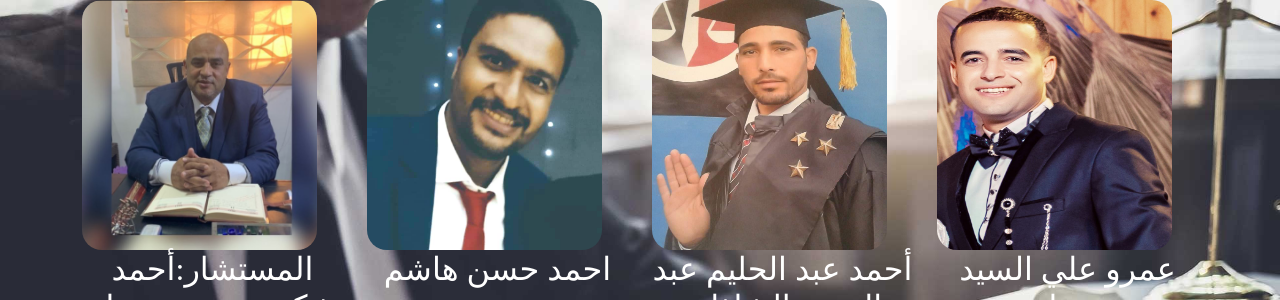
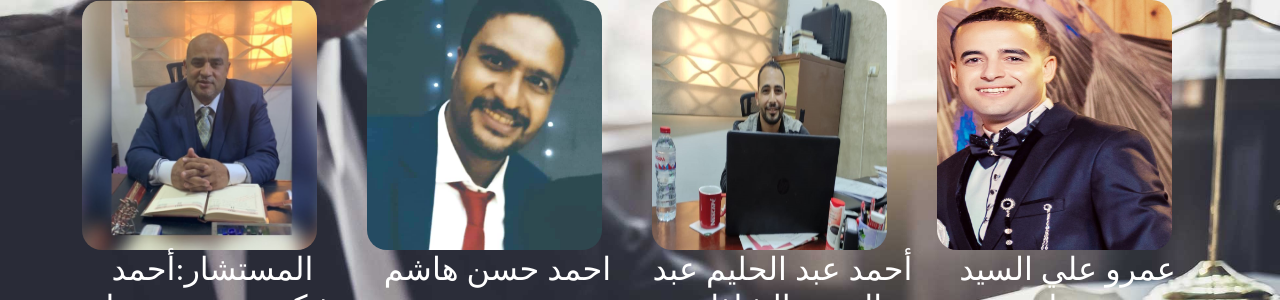
Before and after one commit to ahmedssoltan/law-office-, a plain HTML site: page page2.html in a window 1280 px wide. Shown: the top 300 px of the page. Drawn offline with Linux system fonts and the light colour scheme; a web font is replaced by a local one.

Commit message:
first commit

```diff
--- a/page2.html
+++ b/page2.html
@@ -29,7 +29,7 @@ Aref+Ruqaa&family=Cairo&family=Markazi+Text&display=swap" rel="stylesheet">
         <h2>احمد حسن هاشم حسن </h2>
         <p> حاصل علي ليسانس حقوق جامعه المنوفيه ماجيستير في القانون ومستشار تحكيم دولي ومحام بالاستئناف العالي ومجلس الدوله  </p></div>
             <div class="col-xl-3 col-lg-4 col-md-6 col-sm-12 ">
-        <img class="img-fluid" style="width: 100 % ,height:300px" src="images/1639158639650.jpg">
+        <img class="img-fluid" style="width: 100 % ,height:300px" src="images/WhatsApp%20Image%202021-12-14%20at%2010.31.54%20AM.jpeg">
         <h2>أحمد عبد الحليم عبد المنعم الشاذلي </h2>
         <p>حاصل علي ليسانس حقوق جامعه المنوفيه سنه 2012 وحاصل علي ماجيستير القانون العام سنه 2017</p> </div>
             <div  class="col-xl-3 col-lg-4 col-md-6 col-sm-12  ">
```
Also changed, not shown: images/WhatsApp Image 2021-12-14 at 10.31.54 AM.jpeg (added).
